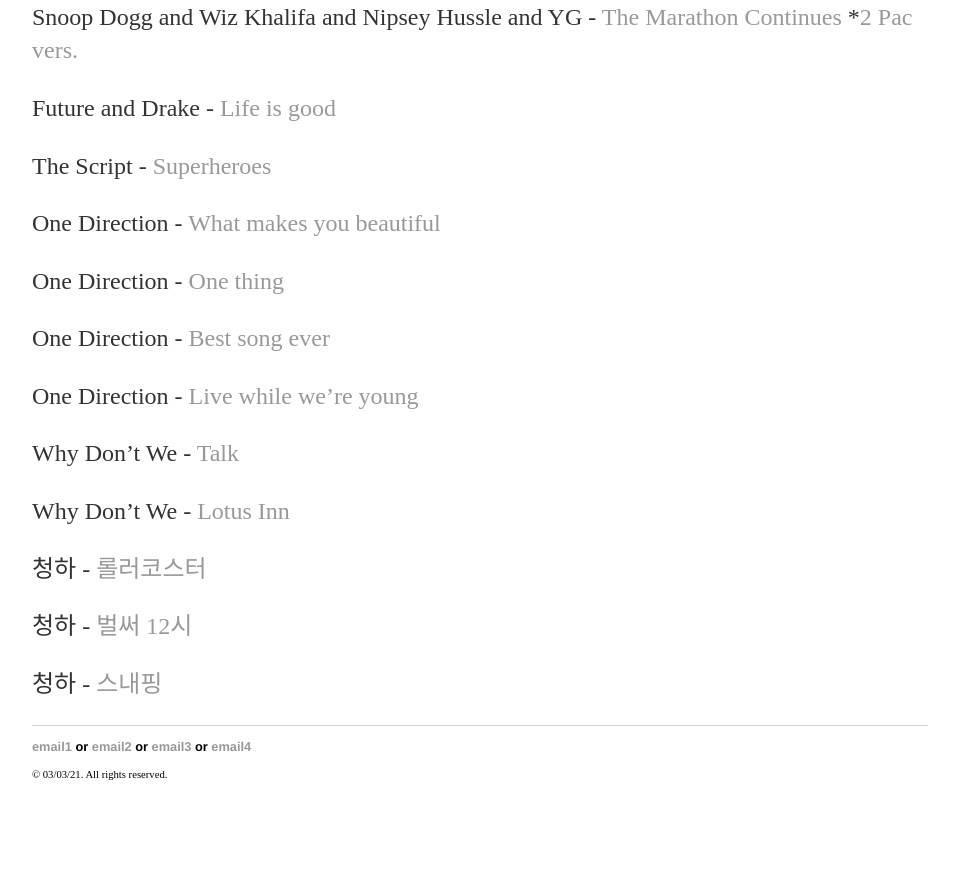
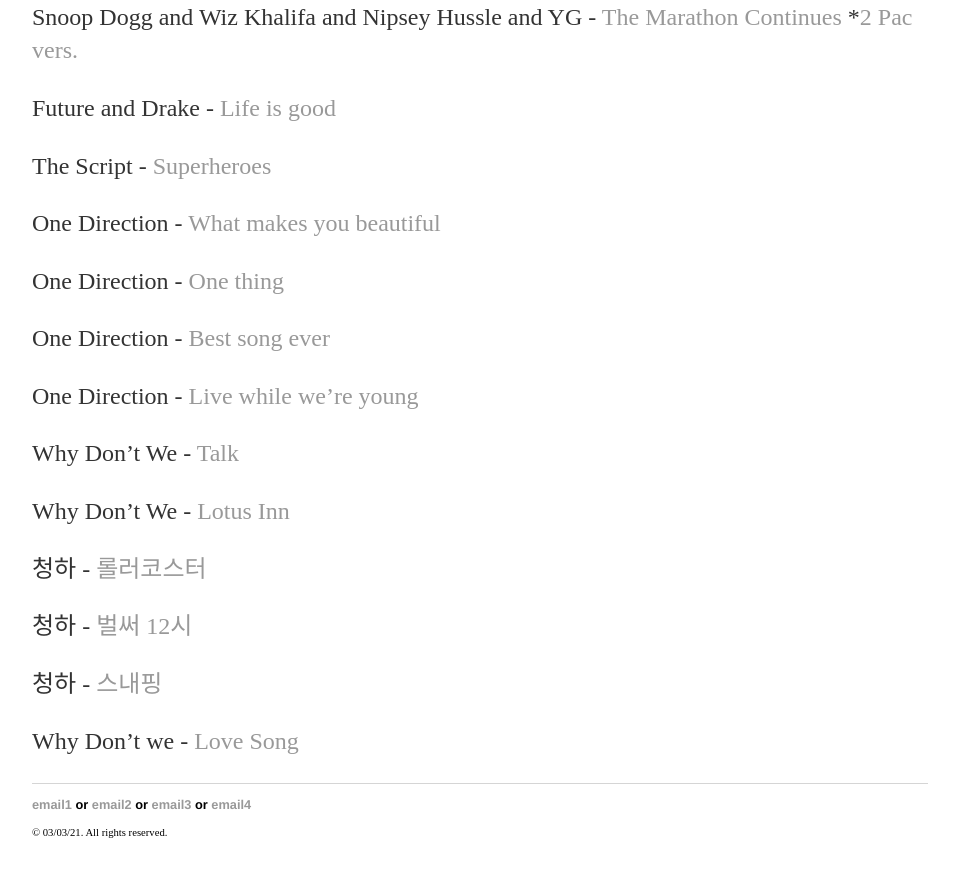
Before and after one commit to yjkweon24/yjkweon24.github.io, a Jekyll site: the page built from _posts/2018-10-23-songs-that-i-love.md, in a window 1280 px wide and 900 px high, scrolled down 10749 px. Shown: the top 877 px of the window, without its empty margins (160-1119 px from the left). Built offline with Jekyll 4.4.1, drawn with Linux system fonts in a browser that asks for light colours; before the commit the page ends 11591 px from its top, so only the background shows below that.

Commit message:
Update 2018-10-23-songs-that-i-love.md

```diff
--- a/_posts/2018-10-23-songs-that-i-love.md
+++ b/_posts/2018-10-23-songs-that-i-love.md
@@ -387,3 +387,5 @@
 청하 - [벌써 12시](https://www.youtube.com/watch?v=x2PS7PpLueA&ab_channel=abc123)
 
 청하 - [스내핑](https://www.youtube.com/watch?v=EhCwIsRNoe8&ab_channel=%EC%88%A0%EC%82%AC%EB%AF%B8%EB%94%94%EC%96%B4)
+
+Why Don't we - [Love Song](https://www.youtube.com/watch?v=nvLHE3pwILQ&ab_channel=WhyDon%27tWe)
```
